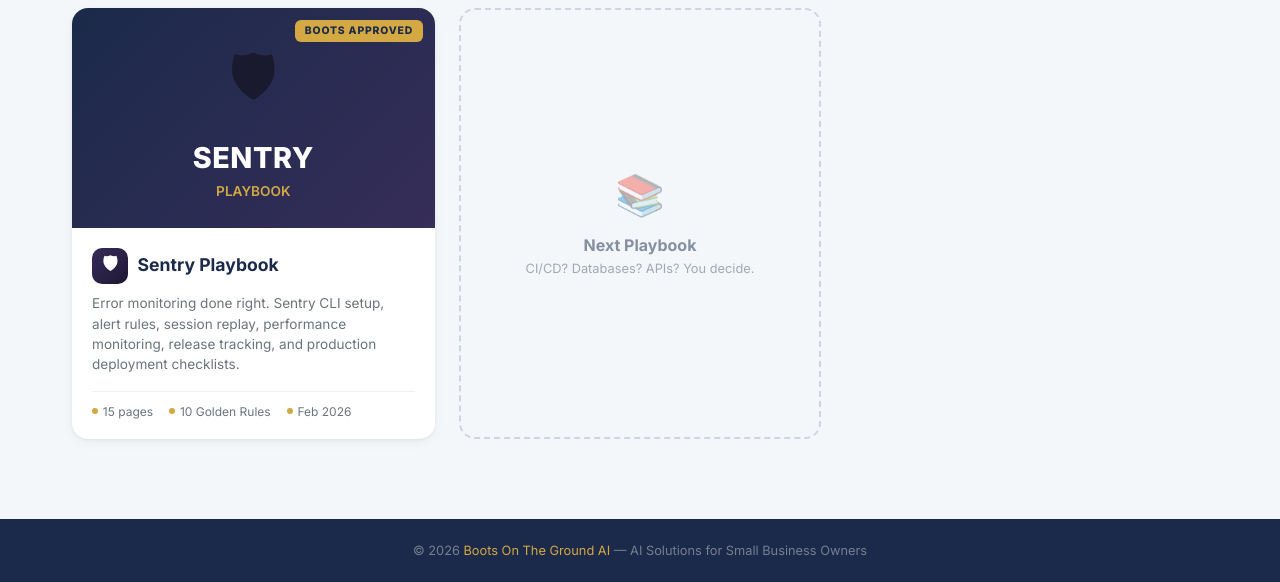
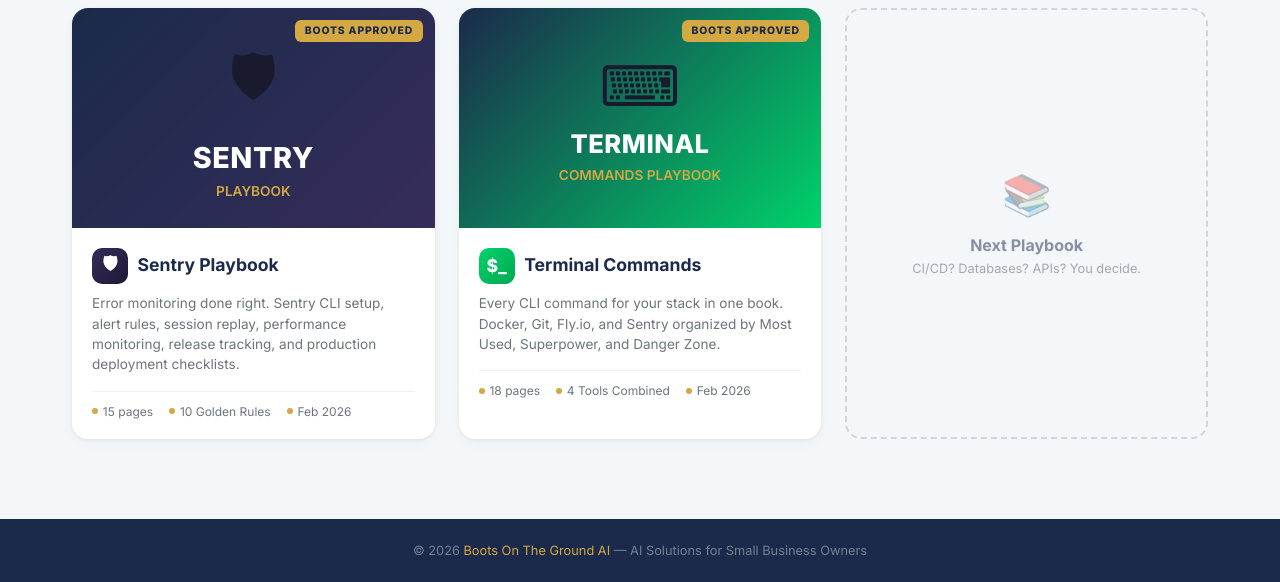
Before and after one commit to BootsAgentAI/boots-playbooks, a plain HTML site: page index.html in a window 1280 px wide. Shown: the part 738-1320 px from the top of the page. Drawn offline with Linux system fonts and the light colour scheme.

Commit message:
Add files via upload

```diff
--- a/index.html
+++ b/index.html
@@ -421,11 +421,11 @@
     <div class="nav-inner">
       <div class="nav-stats">
         <div class="nav-stat">
-          <div class="nav-stat-num" id="playbook-count">4</div>
+          <div class="nav-stat-num" id="playbook-count">5</div>
           <div class="nav-stat-label">Playbooks</div>
         </div>
         <div class="nav-stat">
-          <div class="nav-stat-num">70</div>
+          <div class="nav-stat-num">88</div>
           <div class="nav-stat-label">Total Pages</div>
         </div>
         <div class="nav-stat">
@@ -565,6 +565,35 @@
         </div>
       </a>
 
+      <!-- TERMINAL COMMANDS PLAYBOOK -->
+      <a href="BOTG_Terminal_Commands_Playbook.pdf" class="playbook-card" data-title="terminal commands cli docker git fly sentry">
+        <div class="card-cover" style="background: linear-gradient(135deg, #1B2A4A 0%, #00D26A 100%);">
+          <div style="display:flex;align-items:center;justify-content:center;height:100%;flex-direction:column;gap:0.5rem;">
+            <div style="font-size:3.5rem;">&#9000;</div>
+            <div style="color:white;font-size:1.6rem;font-weight:800;letter-spacing:0.02em;">TERMINAL</div>
+            <div style="color:#D4A843;font-size:0.85rem;font-weight:600;">COMMANDS PLAYBOOK</div>
+          </div>
+          <div class="card-cover-overlay">
+            <span>&#9654; Open Playbook</span>
+          </div>
+        </div>
+        <div class="card-badge">BOOTS APPROVED</div>
+        <div class="card-body">
+          <div class="card-icon-row">
+            <div class="card-icon" style="background:linear-gradient(135deg,#00D26A,#00A854);">$_</div>
+            <div class="card-title">Terminal Commands</div>
+          </div>
+          <div class="card-desc">
+            Every CLI command for your stack in one book. Docker, Git, Fly.io, and Sentry organized by Most Used, Superpower, and Danger Zone.
+          </div>
+          <div class="card-meta">
+            <div class="card-meta-item"><div class="card-meta-dot"></div> 18 pages</div>
+            <div class="card-meta-item"><div class="card-meta-dot"></div> 4 Tools Combined</div>
+            <div class="card-meta-item"><div class="card-meta-dot"></div> Feb 2026</div>
+          </div>
+        </div>
+      </a>
+
       <!-- COMING SOON PLACEHOLDER -->
       <div class="playbook-card coming-soon">
         <div class="coming-soon-inner">
```
